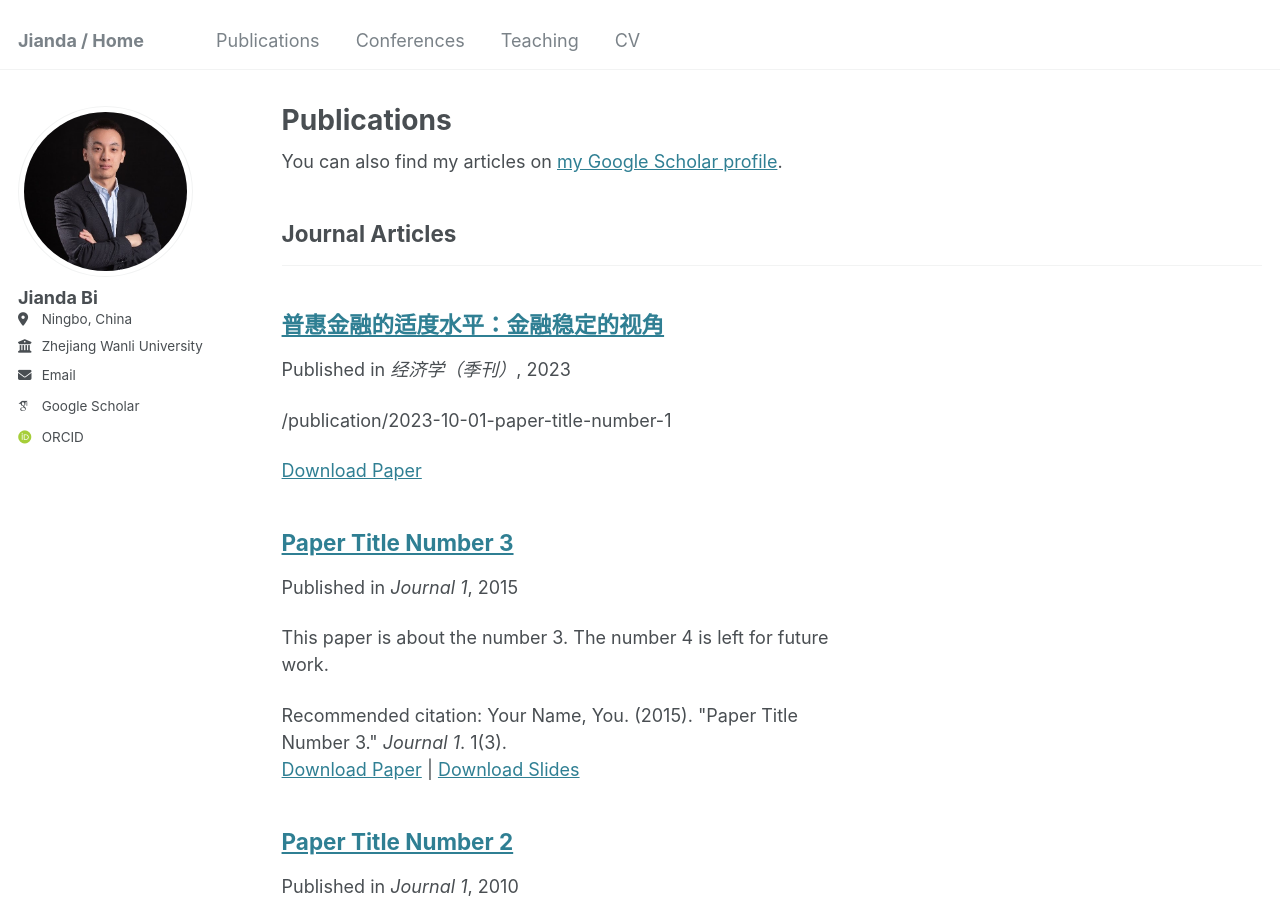
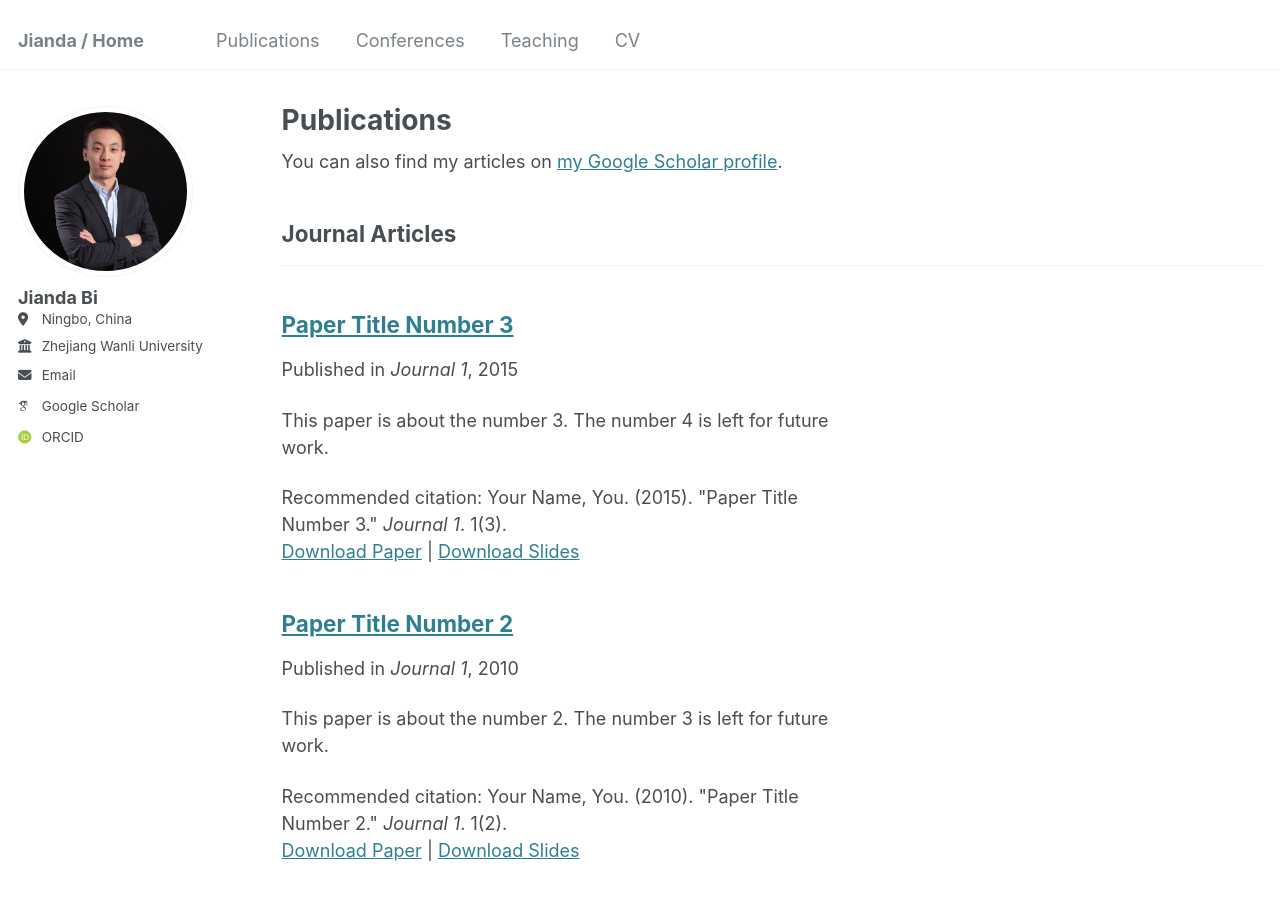
Before and after one commit to JiandaBi/Jianda.github.io, a Jekyll site: the page built from _pages/publications.html, in a window 1280 px wide and 900 px high. Built offline with Jekyll 4.4.1, drawn with Linux system fonts in a browser that asks for light colours; some web fonts are replaced.

Commit message:
Update 2023-10-01-paper-title-number-1.md

```diff
--- a/_publications/2023-10-01-paper-title-number-1.md
+++ b/_publications/2023-10-01-paper-title-number-1.md
@@ -1,12 +1,8 @@
 ---
 title: "普惠金融的适度水平：金融稳定的视角"
-collection: publications
-category: manuscripts
 permalink: 'http://jiandabi.github.io/files/季刊2023.pdf'
 date: 2023-10-01
 venue: '经济学（季刊）'
-paperurl: 'http://jiandabi.github.io/files/季刊2023.pdf'
 ---
 
-
-/publication/2023-10-01-paper-title-number-1
+CSSCI
```
